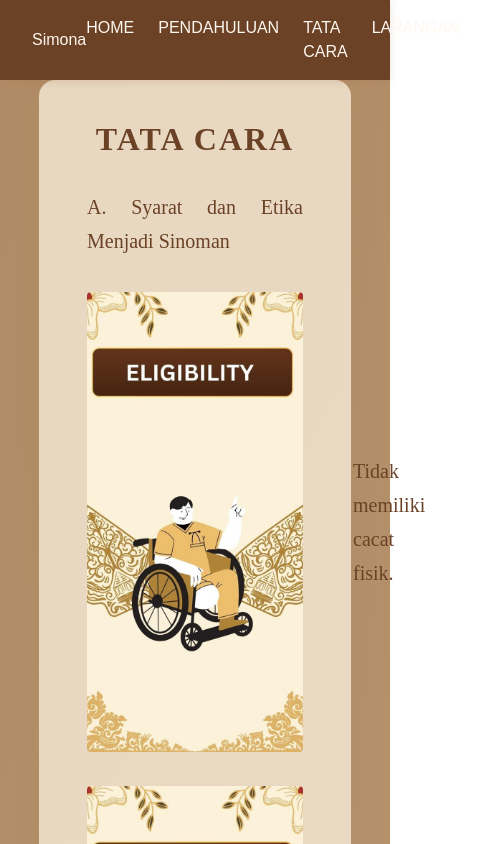
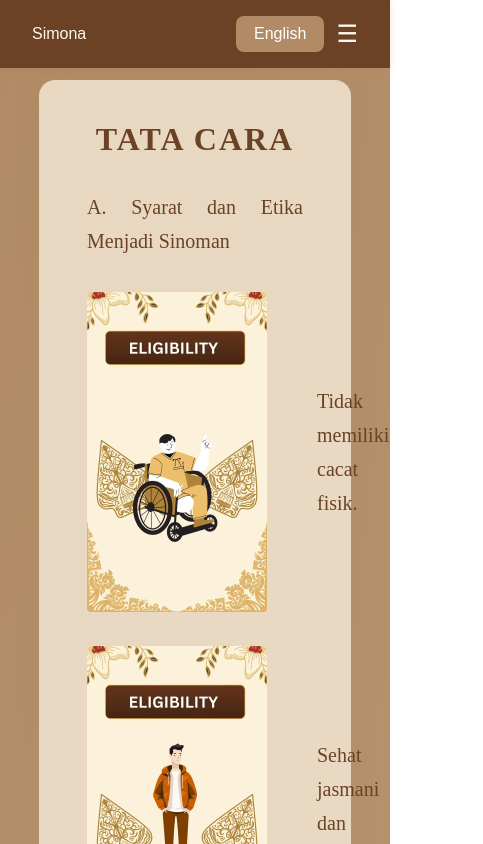
Before and after one commit to Kaka99867/simona, a Next.js app: page /tatacara in a window 390 px wide. Shown: the top 844 px of the page, 483 px wide, since content can reach past the window. Built offline with nearby package versions, Linux system fonts and the light colour scheme.

Commit message:
first commit

```diff
--- a/src/app/layout.tsx
+++ b/src/app/layout.tsx
@@ -21,6 +21,9 @@ export default function RootLayout({
 }>) {
   return (
     <html lang="id" className={cinzel.className}>
+      <head>
+        <meta name="viewport" content="width=device-width, initial-scale=1" />
+      </head>
       <body>
         <LanguageProvider>{children}</LanguageProvider>
       </body>
--- a/src/app/navbar.tsx
+++ b/src/app/navbar.tsx
@@ -1,28 +1,31 @@
 "use client";
 
+import React, { useState } from "react";
 import Link from "next/link";
 import { useLanguage } from "./bahasa";
 
 export default function Navbar() {
   const { lang, setLang } = useLanguage();
+  const [open, setOpen] = useState(false);
 
   return (
     <nav className="navbar">
-      <Link href="/" className="navbar-brand">
-        Simona
-      </Link>
-      <ul className="navbar-menu">
-        <li><Link href="/"><span>{lang === "id" ? "HOME" : "HOME"}</span></Link></li>
-        <li><Link href="/pendahuluan"><span>{lang === "id" ? "PENDAHULUAN" : "INTRODUCTION"}</span></Link></li>
-        <li><Link href="/tatacara"><span>{lang === "id" ? "TATA CARA" : "PROCEDURES"}</span></Link></li>
-        <li><Link href="/larangan"><span>{lang === "id" ? "LARANGAN" : "PROHIBITION"}</span></Link></li>
-        <li><Link href="/kesimpulan"><span>{lang === "id" ? "KESIMPULAN" : "CONCLUSION"}</span></Link></li>
-        <li><Link href="/referensi"><span>{lang === "id" ? "REVERENSI" : "REFERENCES"}</span></Link></li>
-      </ul>
+      <div className="navbar-logo">
+        <Link href="/">Simona</Link>
+      </div>
+      <div className={`navbar-links ${open ? "open" : ""}`}>
+        <Link href="/"><span>{lang === "id" ? "HOME" : "HOME"}</span></Link>
+        <Link href="/pendahuluan"><span>{lang === "id" ? "PENDAHULUAN" : "INTRODUCTION"}</span></Link>
+        <Link href="/tatacara"><span>{lang === "id" ? "TATA CARA" : "PROCEDURES"}</span></Link>
+        <Link href="/larangan"><span>{lang === "id" ? "LARANGAN" : "PROHIBITION"}</span></Link>
+        <Link href="/kesimpulan"><span>{lang === "id" ? "KESIMPULAN" : "CONCLUSION"}</span></Link>
+        <Link href="/referensi"><span>{lang === "id" ? "REVERENSI" : "REFERENCES"}</span></Link>
+      </div>
+      <div className="navbar-actions">
         <button
           onClick={() => setLang(lang === "id" ? "en" : "id")}
           style={{
-          marginLeft: 24,
+            marginLeft: 0,
             padding: "6px 18px",
             fontSize: "1rem",
             borderRadius: 8,
@@ -36,6 +39,14 @@ export default function Navbar() {
         >
           {lang === "id" ? "English" : "Bahasa"}
         </button>
+        <button
+          className="navbar-toggle"
+          onClick={() => setOpen(!open)}
+          aria-label="Menu"
+        >
+          <span className="navbar-hamburger">&#9776;</span>
+        </button>
+      </div>
       <style jsx>{`
         .navbar {
           width: 100%;
@@ -50,21 +61,10 @@ export default function Navbar() {
           left: 0;
           z-index: 1000;
         }
-        .navbar-brand {
-          font-size: 1.8rem;
-          font-family: 'Cinzel', serif;
-          letter-spacing: 2px;
-          margin-right: 32px;
+        .navbar-logo {
           flex: 0 0 auto;
-          color: #fff8f0;
-          text-decoration: none;
-          cursor: pointer;
-          transition: color 0.2s;
         }
-        .navbar-brand:hover {
-          color: #d7b899;
-        }
-        .navbar-menu {
+        .navbar-links {
           list-style: none;
           display: flex;
           gap: 24px;
@@ -73,16 +73,48 @@ export default function Navbar() {
           flex: 1;
           justify-content: center;
         }
-        .navbar-menu li {
-          font-size: 1rem;
+        .navbar-links.open {
+          display: block;
         }
-        .navbar-menu a {
+        .navbar-links a {
           color: #fff8f0;
           text-decoration: none;
           transition: color 0.2s;
         }
-        .navbar-menu a:hover {
+        .navbar-links a:hover {
           color: #d7b899;
+        }
+        .navbar-actions {
+          display: flex;
+          align-items: center;
+          margin-left: auto;
+        }
+        .navbar-toggle {
+          display: none;
+          background: none;
+          border: none;
+          color: #fff8f0;
+          font-size: 1.5rem;
+          cursor: pointer;
+          margin-left: 12px;
+        }
+        @media (max-width: 768px) {
+          .navbar-links {
+            display: none;
+            flex-direction: column;
+            position: absolute;
+            top: 100%;
+            left: 0;
+            background: #6b4226;
+            width: 100%;
+            padding: 16px 0;
+          }
+          .navbar-links.open {
+            display: flex;
+          }
+          .navbar-toggle {
+            display: block;
+          }
         }
       `}</style>
     </nav>
--- a/src/app/tatacara/styles.css
+++ b/src/app/tatacara/styles.css
@@ -5,3 +5,19 @@
 .hover-image:hover {
   transform: scale(1.1); /* Scale the image to 110% on hover */
 }
+
+img {
+  max-width: 75%;
+  max-height: 320px;
+  display: block;
+}
+
+@media (max-width: 768px) {
+  img {
+    width: 75%;
+    max-width: 220px;
+    height: auto;
+    margin-left: auto;
+    margin-right: auto;
+  }
+}
```
Also changed, not shown: 1 other file (tests, documents, lock files or other folders). Lines whose indentation alone changed are shown as unchanged.
